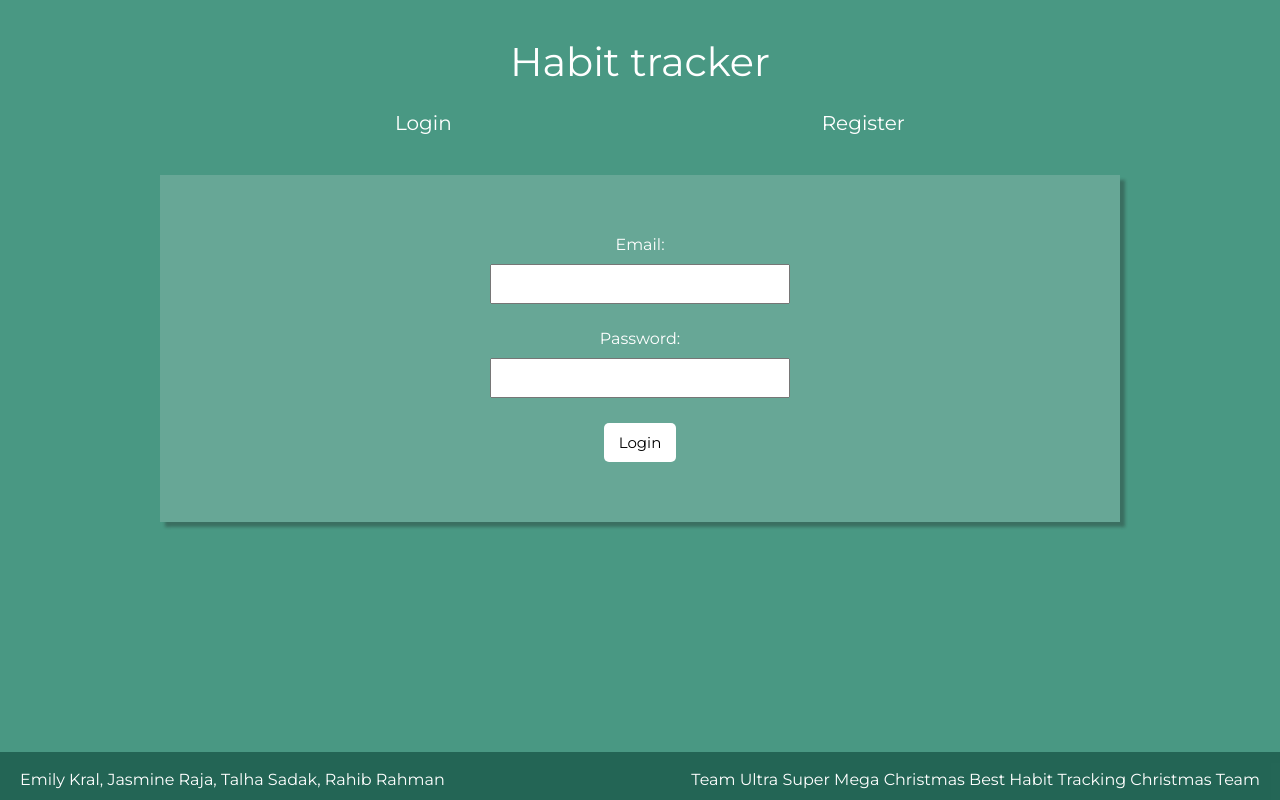
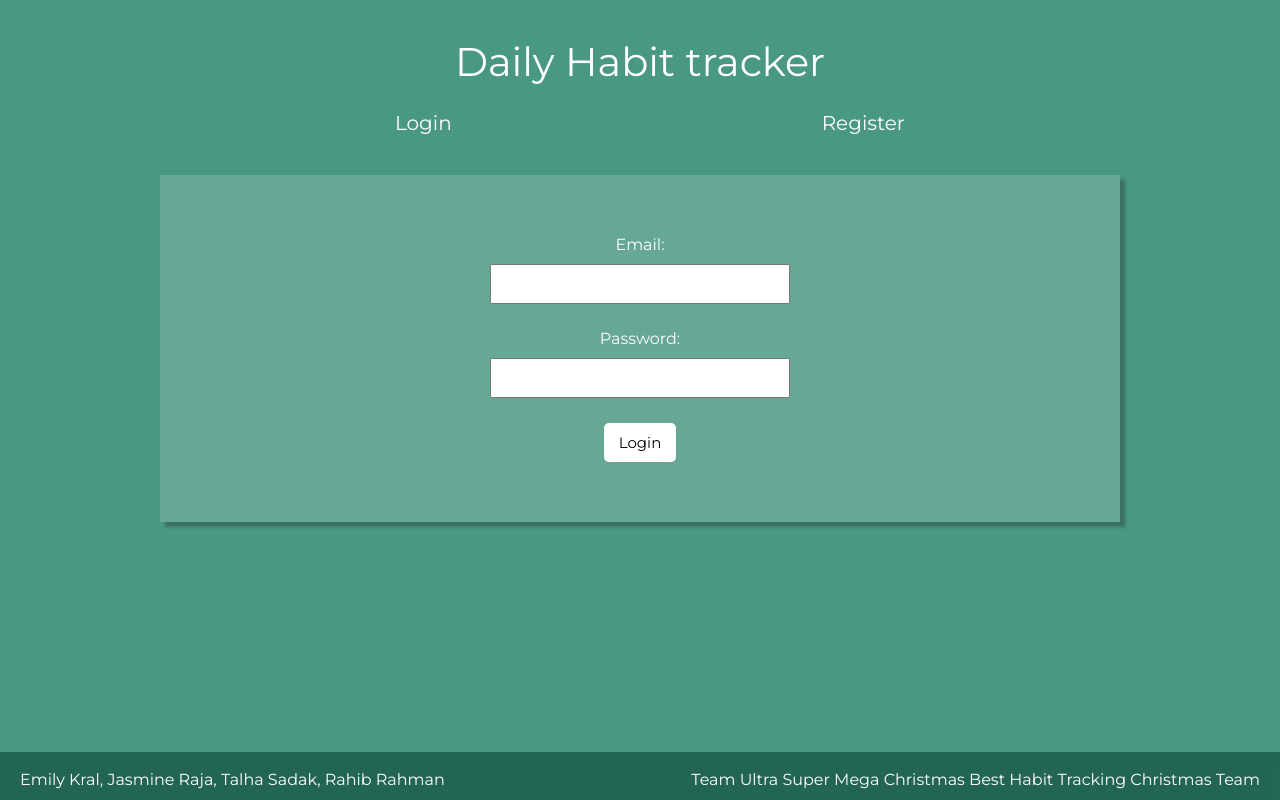
Before and after one commit to Talhalalala/habit-tracking, a website with bundled scripts: page client/index.html in a window 1280 px wide. Built offline with nearby package versions, Linux system fonts and the light colour scheme.

Commit message:
daily added

```diff
--- a/client/index.html
+++ b/client/index.html
@@ -11,7 +11,7 @@
 </head>
 <body id="page-container">
     <header>
-        <h1>Habit tracker</h1>
+        <h1> Daily Habit tracker</h1>
         <nav>
 
         </nav>
```
